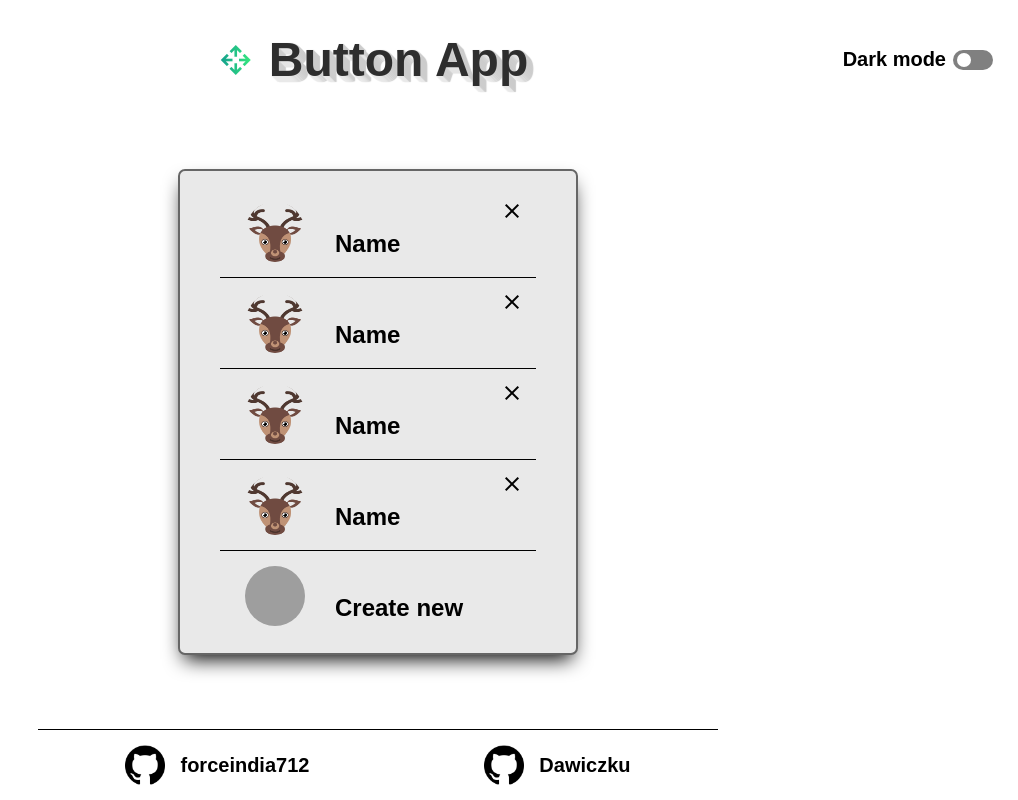
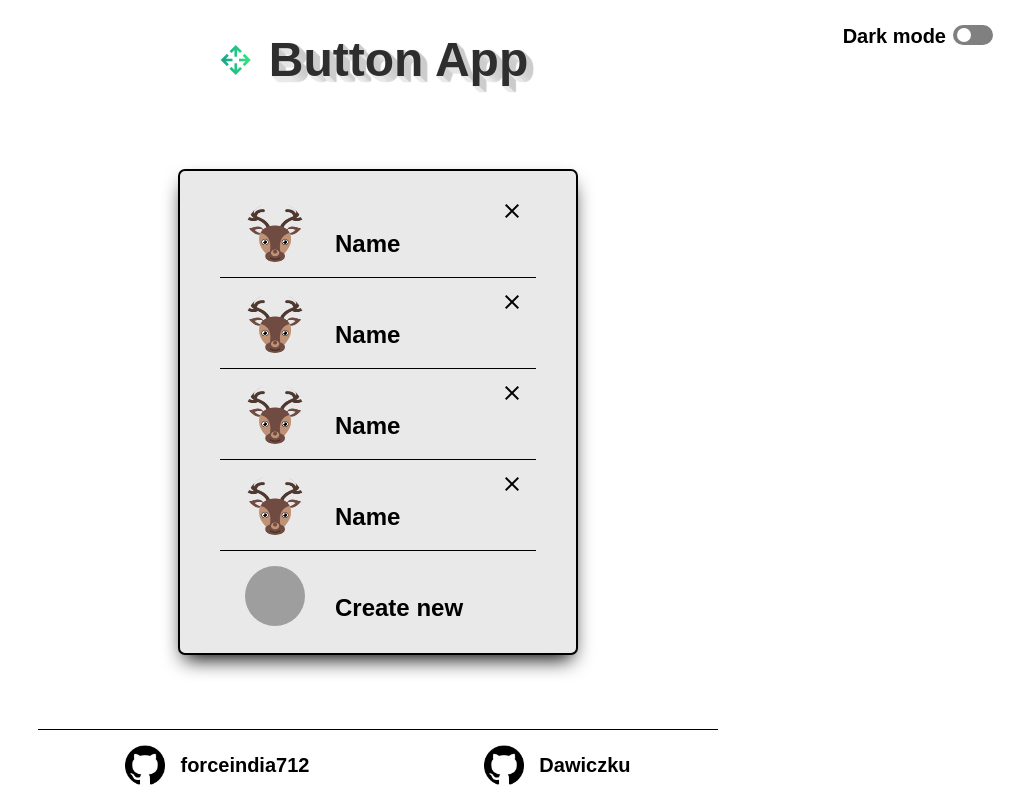
Before and after one commit to Dawiczku/buttonapp-frontend, a React (Create React App) app in the folder button/: page / in a window 1280 px wide. Shown: the whole page, without its empty margins (262-1280 px from the left). Built offline with nearby package versions, Linux system fonts and the light colour scheme; grey boxes are pictures that could not be loaded; a web font is replaced by a local one.

Commit message:
Fix darkmode margins and variables

```diff
--- a/button/src/styles/_accountList.scss
+++ b/button/src/styles/_accountList.scss
@@ -4,7 +4,7 @@
 
   margin: 50px auto;
 
-  border: 2px solid $lightAccountsBorderClr;
+  border: 2px solid $lightModeBordersClr;
   border-radius: 7px;
 
   background-color: $lightModeListBackgroundClr;
--- a/button/src/styles/_darkmode.scss
+++ b/button/src/styles/_darkmode.scss
@@ -9,8 +9,13 @@
 // Dark mode switch
 
 .dark-mode-container {
-  @include flex(flex-end, center);
+  @include flex(flex-end, start);
   grid-column-start: 5;
+  margin: 25px;
+
+  p {
+    margin: 0;
+  }
 
   input[type="checkbox"] {
     @include sliderCheckbox();
--- a/button/src/styles/_header.scss
+++ b/button/src/styles/_header.scss
@@ -6,7 +6,7 @@ header {
   grid-template-columns: 1fr repeat(3, auto) 1fr;
   grid-column-gap: 5px;
 
-  padding: 0 25px;
+  padding: 0;
 
   .logo-container {
     @include flex(space-between, center);
--- a/button/src/styles/styles.css
+++ b/button/src/styles/styles.css
@@ -5,7 +5,7 @@ header {
   display: grid;
   grid-template-columns: 1fr repeat(3, auto) 1fr;
   grid-column-gap: 5px;
-  padding: 0 25px;
+  padding: 0;
 }
 header .logo-container {
   display: flex;
@@ -35,8 +35,12 @@ header .material-symbols-outlined {
 .dark-mode-container {
   display: flex;
   justify-content: flex-end;
-  align-items: center;
+  align-items: start;
   grid-column-start: 5;
+  margin: 25px;
+}
+.dark-mode-container p {
+  margin: 0;
 }
 .dark-mode-container input[type=checkbox] {
   height: 0;
@@ -79,7 +83,7 @@ header .material-symbols-outlined {
   width: 400px;
   height: 486px;
   margin: 50px auto;
-  border: 2px solid #666666;
+  border: 2px solid #000000;
   border-radius: 7px;
   background-color: #e9e9e9;
   box-shadow: 0 10px 20px -6px black;
@@ -123,7 +127,7 @@ header .material-symbols-outlined {
   display: none;
 }
 .account-list ul li:hover {
-  background-color: rgba(44, 202, 23, 0.55);
+  background-color: #3dbb87;
   cursor: -webkit-grab;
   cursor: grab;
 }
@@ -171,7 +175,7 @@ footer .footer-container a .github-logo {
   height: 40px;
 }
 footer .footer-container a:hover {
-  color: rgb(22, 138, 6);
+  color: #199964;
 }
 
 .return {
@@ -208,7 +212,7 @@ footer .footer-container a:hover {
 
 .new-acc-avatar-container {
   position: relative;
-  border: 2px solid black;
+  border: 2px solid #000000;
   border-radius: 50%;
 }
 
@@ -231,7 +235,7 @@ footer .footer-container a:hover {
   width: 50px;
   height: 50px;
   border-radius: 50%;
-  border: 3px solid black;
+  border: 3px solid #000000;
   font-size: 2rem;
   cursor: pointer;
   transition: 0.6s ease-in-out;
@@ -245,7 +249,7 @@ footer .footer-container a:hover {
 .new-acc-nickname-input {
   width: 60%;
   padding: 5px 10px;
-  border: 2px solid black;
+  border: 2px solid #000000;
   font-size: 1.5rem;
 }
 
@@ -254,7 +258,7 @@ footer .footer-container a:hover {
   padding: 10px 70px 10px 20px;
   border: none;
   border-radius: 10px;
-  box-shadow: 0px 5px 10px -2px black;
+  box-shadow: 0px 5px 10px -2px #000000;
   background-color: #20bd7b;
   font-size: 1.25rem;
   cursor: pointer;
```
Also changed, not shown: button/src/styles/_createAccount.scss (+5 -5 lines), button/src/styles/_variables.scss (+5 -3 lines), 1 other file (tests, documents, lock files or other folders).
